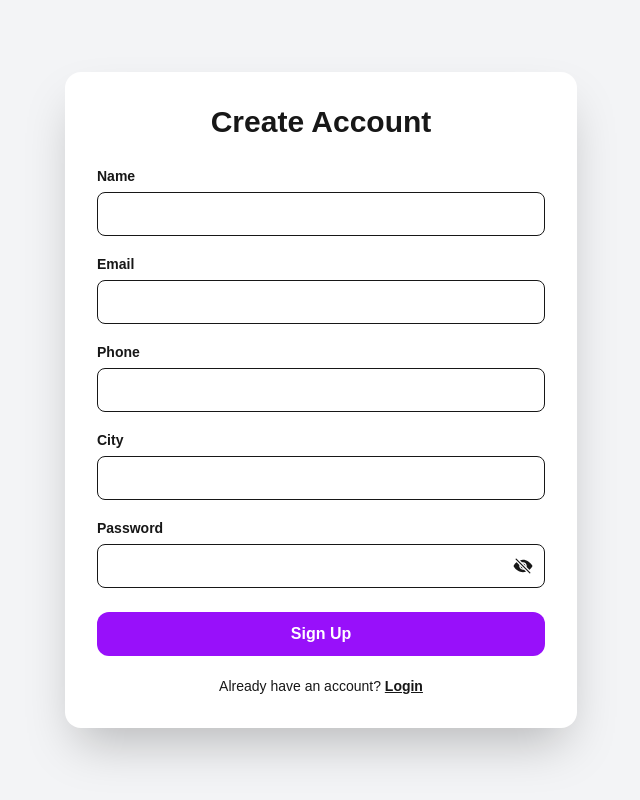
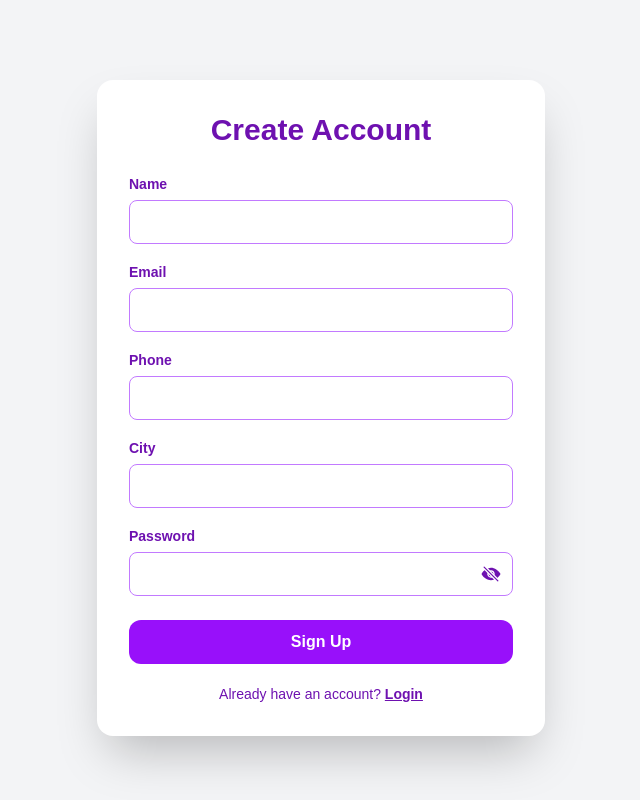
Before and after one commit to harshida-darbar/personal-finance-dashboard, a Next.js app: page /signup in a window 1280 px wide. Shown: the whole page, without its empty margins (319-959 px from the left). Built offline with nearby package versions, Linux system fonts and the light colour scheme; no server answers.

Commit message:
Auth Flow, private routing

```diff
--- /dev/null
+++ b/app/context/AuthContext.js
@@ -0,0 +1,29 @@
+"use client";
+
+import { createContext, useContext, useEffect, useState } from "react";
+import { auth } from "@/firebase";
+import { onAuthStateChanged } from "firebase/auth";
+
+const AuthContext = createContext();
+
+export function AuthProvider({ children }) {
+  const [user, setUser] = useState(null);
+  const [loading, setLoading] = useState(true);
+
+  useEffect(() => {
+    const unsubscribe = onAuthStateChanged(auth, (currentUser) => {
+      setUser(currentUser);
+      setLoading(false);
+    });
+
+    return () => unsubscribe();
+  }, []);
+
+  return (
+    <AuthContext.Provider value={{ user, loading }}>
+      {!loading && children}
+    </AuthContext.Provider>
+  );
+}
+
+export const useAuth = () => useContext(AuthContext);
--- a/app/dashboard/page.js
+++ b/app/dashboard/page.js
@@ -1,9 +1,43 @@
-import React from 'react'
+"use client";
+import React, { useEffect } from "react";
+import { useAuth } from "../context/AuthContext";
+import { useRouter } from "next/navigation";
+import { signOut } from "firebase/auth";
+import { auth } from "@/firebase";
 
-export default function page() {
+export default function Page() {
+  const { user, loading } = useAuth();
+  const router = useRouter();
+
+  useEffect(() => {
+    if (!loading && !user) {
+      router.replace("/login");
+    }
+  }, [user, loading, router]);
+
+  const handleLogout = async () => {
+    try {
+      await signOut(auth);
+      router.replace("/login"); // 🔥 replace so back button not work
+    } catch (error) {
+      console.log(error.message);
+    }
+  };
+
+  if (!user) return null;
+
   return (
-    <div>
-      <h1>dashboard page</h1>
+    <div className="flex flex-col items-center justify-center min-h-screen bg-gray-100">
+      <h1 className="text-3xl font-bold mb-6 text-black">
+        Welcome {user.email}
+      </h1>
+
+      <button
+        onClick={handleLogout}
+        className="px-6 py-2 bg-red-500 text-white rounded-lg hover:bg-red-700 cursor-pointer"
+      >
+        Logout
+      </button>
     </div>
-  )
+  );
 }
--- a/app/layout.js
+++ b/app/layout.js
@@ -1,28 +1,17 @@
-import { Geist, Geist_Mono } from "next/font/google";
+import { ToastContainer } from "react-toastify";
+import "react-toastify/dist/ReactToastify.css";
 import "./globals.css";
+import { AuthProvider } from "./context/AuthContext";
 
-const geistSans = Geist({
-  variable: "--font-geist-sans",
-  subsets: ["latin"],
-});
-
-const geistMono = Geist_Mono({
-  variable: "--font-geist-mono",
-  subsets: ["latin"],
-});
-
-export const metadata = {
-  title: "Create Next App",
-  description: "Generated by create next app",
-};
 
 export default function RootLayout({ children }) {
   return (
     <html lang="en">
-      <body
-        className={`${geistSans.variable} ${geistMono.variable} antialiased`}
-      >
+      <body>
+        <AuthProvider>
         {children}
+        <ToastContainer position="top-center" autoClose={1000}/>
+        </AuthProvider>
       </body>
     </html>
   );
--- a/app/login/page.js
+++ b/app/login/page.js
@@ -1,6 +1,6 @@
 "use client";
 
-import { useState } from "react";
+import { useEffect, useState } from "react";
 import { useRouter } from "next/navigation";
 import { useFormik } from "formik";
 import * as Yup from "yup";
@@ -8,11 +8,21 @@ import { signInWithEmailAndPassword } from "firebase/auth";
 import { auth } from "@/firebase";
 import Link from "next/link";
 import { IoEye, IoEyeOff } from "react-icons/io5";
+import { toast } from "react-toastify";
+import { useAuth } from "../context/AuthContext";
 
 export default function Login() {
   const router = useRouter();
-  const [loading, setLoading] = useState(false);
+//   const [loading, setLoading] = useState(false);
+  const {user, loading} = useAuth();
   const [showPassword, setShowPassword] = useState(false);
+
+
+  useEffect(() => {
+    if (!loading && user) {
+      router.replace("/dashboard"); // 🔥 replace
+    }
+  }, [user, loading, router]);
 
   const formik = useFormik({
     initialValues: {
@@ -30,16 +40,15 @@ export default function Login() {
 
     onSubmit: async (values) => {
       try {
-        setLoading(true);
-
         await signInWithEmailAndPassword(
           auth,
           values.email,
           values.password
         );
-
+        toast.success("Login Successfull!")
         router.push("/dashboard");
       } catch (error) {
+        toast.error("Login Failed.", error)
         alert(error.message);
       } finally {
         setLoading(false);
@@ -53,20 +62,20 @@ export default function Login() {
         onSubmit={formik.handleSubmit}
         className="w-full max-w-lg bg-white shadow-2xl rounded-2xl p-8"
       >
-        <h1 className="text-3xl font-bold text-center mb-6">
+        <h1 className="text-3xl font-bold text-center mb-6 text-purple-800">
           Login
         </h1>
 
         {/* Email */}
         <div className="mb-4">
-          <label className="text-sm font-semibold">Email</label>
+          <label className="text-sm font-semibold text-purple-800">Email</label>
           <input
             type="email"
             name="email"
             value={formik.values.email}
             onChange={formik.handleChange}
             onBlur={formik.handleBlur}
-            className="w-full h-11 mt-1 rounded-lg border px-3"
+            className="w-full h-11 mt-1 rounded-lg border px-3 text-black border-purple-400 outline-none"
           />
           {formik.touched.email && formik.errors.email && (
             <p className="text-red-500 text-sm mt-1">
@@ -77,18 +86,18 @@ export default function Login() {
 
         {/* Password */}
         <div className="mb-6 relative">
-          <label className="text-sm font-semibold">Password</label>
+          <label className="text-sm font-semibold text-purple-800">Password</label>
           <input
             type={showPassword ? "text" : "password"}
             name="password"
             value={formik.values.password}
             onChange={formik.handleChange}
             onBlur={formik.handleBlur}
-            className="w-full h-11 mt-1 rounded-lg border px-3 pr-10"
+            className="w-full h-11 mt-1 rounded-lg border px-3 pr-10 text-black border-purple-400 outline-none"
           />
           <span
             onClick={() => setShowPassword(!showPassword)}
-            className="absolute right-3 top-10 cursor-pointer"
+            className="absolute right-3 top-10 cursor-pointer text-purple-800"
           >
             {showPassword ? <IoEye size={20} /> : <IoEyeOff size={20} />}
           </span>
@@ -103,14 +112,14 @@ export default function Login() {
         <button
           type="submit"
           disabled={loading}
-          className="w-full h-11 rounded-xl bg-purple-600 text-white font-semibold"
+          className="w-full h-11 rounded-xl bg-purple-600 text-white font-semibold border-purple-400 outline-none cursor-pointer"
         >
           {loading ? "Logging in..." : "Login"}
         </button>
 
-        <p className="text-center text-sm mt-5">
+        <p className="text-center text-sm mt-5 text-purple-800">
           Don't have an account?{" "}
-          <Link href="/signup" className="font-semibold underline">
+          <Link href="/signup" className="font-semibold underline outline-none cursor-pointer">
             Signup
           </Link>
         </p>
--- a/app/signup/page.js
+++ b/app/signup/page.js
@@ -1,6 +1,6 @@
 "use client";
 
-import { useState } from "react";
+import { useEffect, useState } from "react";
 import { useRouter } from "next/navigation";
 import { useFormik } from "formik";
 import * as Yup from "yup";
@@ -8,12 +8,21 @@ import { createUserWithEmailAndPassword } from "firebase/auth";
 import { doc, setDoc } from "firebase/firestore";
 import { auth, db } from "@/firebase";
 import Link from "next/link";
+import { toast } from "react-toastify";
 import { IoEye, IoEyeOff } from "react-icons/io5";
+import { useAuth } from "../context/AuthContext";
 
 export default function Signup() {
   const router = useRouter();
-  const [loading, setLoading] = useState(false);
+  const {loading, user} = useAuth();
   const [showPassword, setShowPassword] = useState(false);
+
+
+  useEffect(() => {
+    if (!loading && user) {
+      router.replace("/login"); // 🔥 replace
+    }
+  }, [user, loading, router]);
 
   const formik = useFormik({
     initialValues: {
@@ -37,35 +46,42 @@ export default function Signup() {
       city: Yup.string().trim().required("City is required"),
     }),
 
-    onSubmit: async (values, { resetForm }) => {
+    onSubmit: async (values, { resetForm, setSubmitting }) => {
       try {
-        setLoading(true);
 
         // 1️⃣ Create Firebase Auth User
         const userCredential = await createUserWithEmailAndPassword(
           auth,
           values.email,
-          values.password
+          values.password,
         );
 
         const user = userCredential.user;
 
         // 2️⃣ Save extra data in Firestore
-        await setDoc(doc(db, "users", user.uid), {
+        await setDoc(
+          doc(db, "users", user.uid),
+          {
             uid: user.uid,
             name: values.name,
             email: values.email,
             phone: values.phone,
             city: values.city,
             createdAt: new Date(),
-        });
+          },
+          { merge: true },
+        );
 
+        toast.success("SignUp Successfull, Please Login!");
         resetForm();
-        router.push("/dashboard");
+        setTimeout(() => {
+          router.push("/login");
+        }, 1500);
       } catch (error) {
+        toast.error(error.message);
         alert(error.message);
       } finally {
-        setLoading(false);
+        setSubmitting(false);
       }
     },
   });
@@ -74,98 +90,92 @@ export default function Signup() {
     <div className="flex justify-center items-center min-h-screen bg-gray-100">
       <form
         onSubmit={formik.handleSubmit}
-        className="w-full max-w-lg bg-white shadow-2xl rounded-2xl p-8"
+        className="w-full max-w-md bg-white shadow-2xl rounded-2xl p-8 mt-4"
       >
-        <h1 className="text-3xl font-bold text-center mb-6">
+        <h1 className="text-3xl font-bold text-center mb-6 text-purple-800">
           Create Account
         </h1>
 
         {/* Name */}
         <div className="mb-4">
-          <label className="text-sm font-semibold">Name</label>
+          <label className="text-sm font-semibold text-purple-800">Name</label>
           <input
             type="text"
             name="name"
             value={formik.values.name}
             onChange={formik.handleChange}
             onBlur={formik.handleBlur}
-            className="w-full h-11 mt-1 rounded-lg border px-3"
+            className="w-full h-11 mt-1 rounded-lg border px-3 text-black border-purple-400 outline-none"
           />
           {formik.touched.name && formik.errors.name && (
-            <p className="text-red-500 text-sm mt-1">
-              {formik.errors.name}
-            </p>
+            <p className="text-red-500 text-sm mt-1">{formik.errors.name}</p>
           )}
         </div>
 
         {/* Email */}
         <div className="mb-4">
-          <label className="text-sm font-semibold">Email</label>
+          <label className="text-sm font-semibold text-purple-800">Email</label>
           <input
             type="email"
             name="email"
             value={formik.values.email}
             onChange={formik.handleChange}
             onBlur={formik.handleBlur}
-            className="w-full h-11 mt-1 rounded-lg border px-3"
+            className="w-full h-11 mt-1 rounded-lg border px-3 text-black border-purple-400 outline-none"
           />
           {formik.touched.email && formik.errors.email && (
-            <p className="text-red-500 text-sm mt-1">
-              {formik.errors.email}
-            </p>
+            <p className="text-red-500 text-sm mt-1">{formik.errors.email}</p>
           )}
         </div>
 
         {/* Phone */}
         <div className="mb-4">
-          <label className="text-sm font-semibold">Phone</label>
+          <label className="text-sm font-semibold text-purple-800">Phone</label>
           <input
             type="tel"
             name="phone"
             value={formik.values.phone}
             onChange={formik.handleChange}
             onBlur={formik.handleBlur}
-            className="w-full h-11 mt-1 rounded-lg border px-3"
+            className="w-full h-11 mt-1 rounded-lg border px-3 text-black border-purple-400 outline-none"
           />
           {formik.touched.phone && formik.errors.phone && (
-            <p className="text-red-500 text-sm mt-1">
-              {formik.errors.phone}
-            </p>
+            <p className="text-red-500 text-sm mt-1">{formik.errors.phone}</p>
           )}
         </div>
 
         {/* City */}
         <div className="mb-4">
-          <label className="text-sm font-semibold">City</label>
+          <label className="text-sm font-semibold text-purple-800">City</label>
           <input
             type="text"
             name="city"
             value={formik.values.city}
             onChange={formik.handleChange}
             onBlur={formik.handleBlur}
-            className="w-full h-11 mt-1 rounded-lg border px-3"
+            className="w-full h-11 mt-1 rounded-lg border px-3 text-black border-purple-400 outline-none"
           />
           {formik.touched.city && formik.errors.city && (
-            <p className="text-red-500 text-sm mt-1">
-              {formik.errors.city}
-            </p>
+            <p className="text-red-500 text-sm mt-1">{formik.errors.city}</p>
           )}
         </div>
 
         {/* Password */}
         <div className="mb-6 relative">
-          <label className="text-sm font-semibold">Password</label>
+          <label className="text-sm font-semibold text-purple-800">
+            Password
+          </label>
           <input
             type={showPassword ? "text" : "password"}
             name="password"
             value={formik.values.password}
             onChange={formik.handleChange}
             onBlur={formik.handleBlur}
-            className="w-full h-11 mt-1 rounded-lg border px-3 pr-10"
+            className="w-full h-11 mt-1 rounded-lg border px-3 pr-10 text-black border-purple-400 outline-none"
           />
           <span
             onClick={() => setShowPassword(!showPassword)}
-            className="absolute right-3 top-10 cursor-pointer"
+            className="absolute right-3 top-10 cursor-pointer text-purple-800"
           >
             {showPassword ? <IoEye size={20} /> : <IoEyeOff size={20} />}
           </span>
@@ -179,15 +189,18 @@ export default function Signup() {
         {/* Button */}
         <button
           type="submit"
-          disabled={loading}
-          className="w-full h-11 rounded-xl bg-purple-600 text-white font-semibold"
+          disabled={formik.isSubmitting}
+          className="w-full h-11 rounded-xl bg-purple-600 text-white font-semibold border-purple-400 hover:bg-purple-900 outline-none cursor-pointer"
         >
-          {loading ? "Creating..." : "Sign Up"}
+          {formik.isSubmitting ? "Creating..." : "Sign Up"}
         </button>
 
-        <p className="text-center text-sm mt-5">
+        <p className="text-center text-sm mt-5 text-purple-800 outline-none ">
           Already have an account?{" "}
-          <Link href="/login" className="font-semibold underline">
+          <Link
+            href="/login"
+            className="font-semibold underline outline-none cursor-pointer"
+          >
             Login
           </Link>
         </p>
```
Lines whose indentation alone changed are shown as unchanged.
